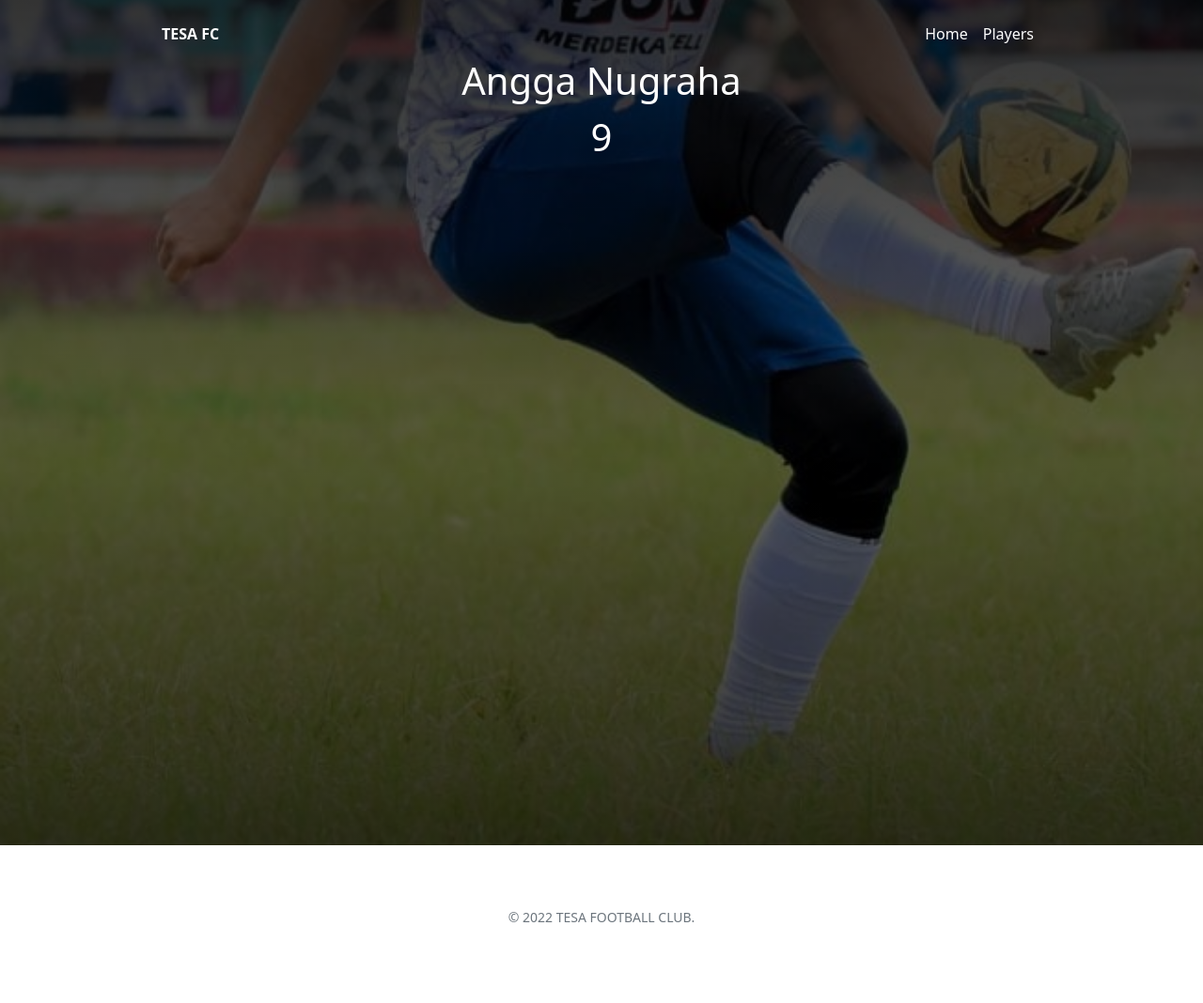
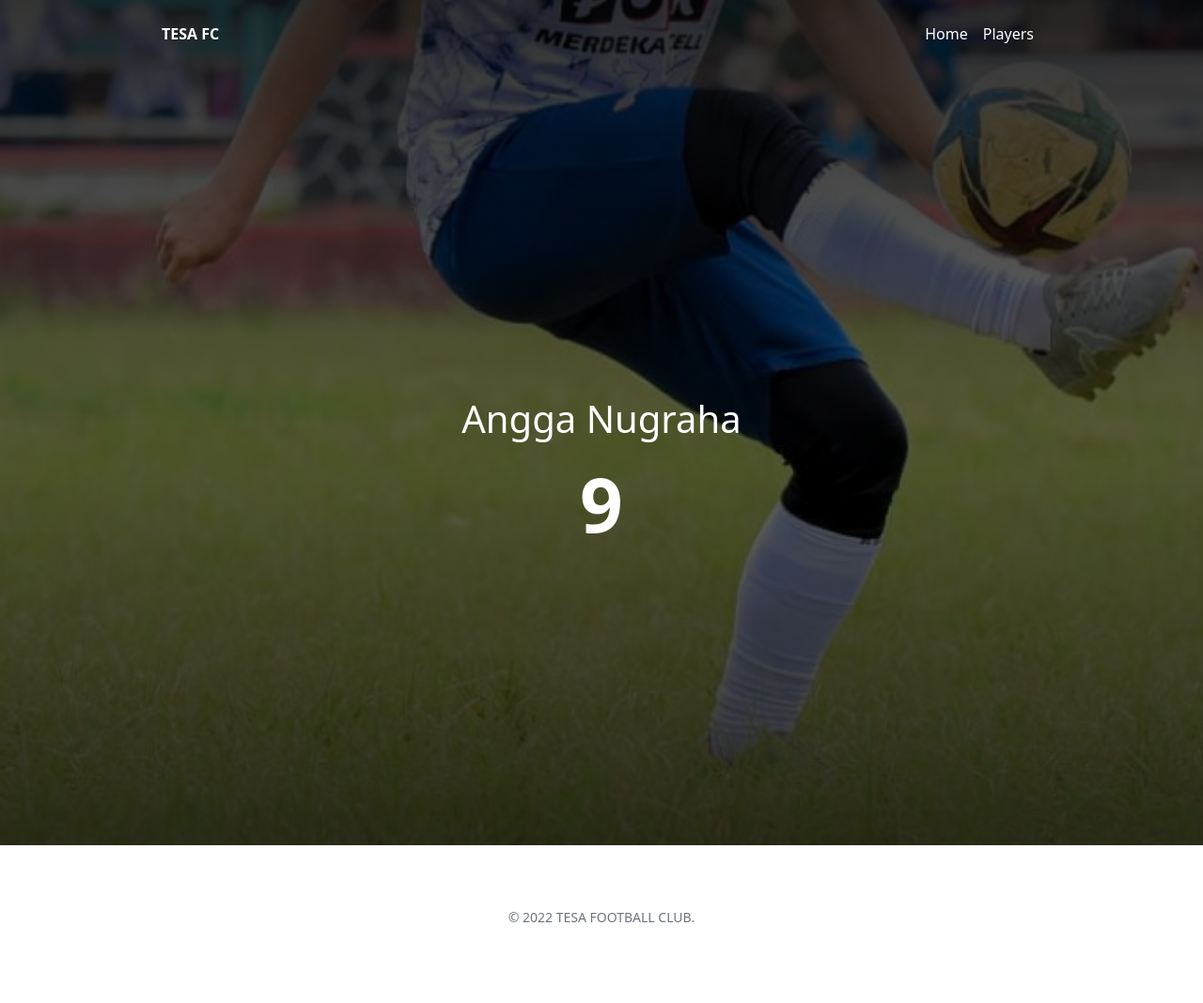
Before and after one commit to tesafc/www2, a Jekyll site: the page built from _players/angga-nugraha.md, in a window 1280 px wide. Shown: the whole page at 94% size. Built offline with Jekyll 4.4.1, drawn with Linux system fonts in a browser that asks for light colours.

Commit message:
Update header-player.html

```diff
--- a/_includes/header-player.html
+++ b/_includes/header-player.html
@@ -10,12 +10,12 @@
         </nav>
       </div>
     </div>
-    <div class="d-flex flex-column align-items-center justify-content-center">
+    <div class="h-100 d-flex flex-column align-items-center justify-content-center">
       <div>
         <span class="fs-1 text-capitalize">{{ page.title }}</span>
       </div>
       <div>
-        <span class="fs-1 text-uppercase">{{ page.no-punggung }}</span>
+        <span class="text-uppercase fw-bolder" style="font-size: 5em;">{{ page.no-punggung }}</span>
       </div>
     </div>
   </div>
```
